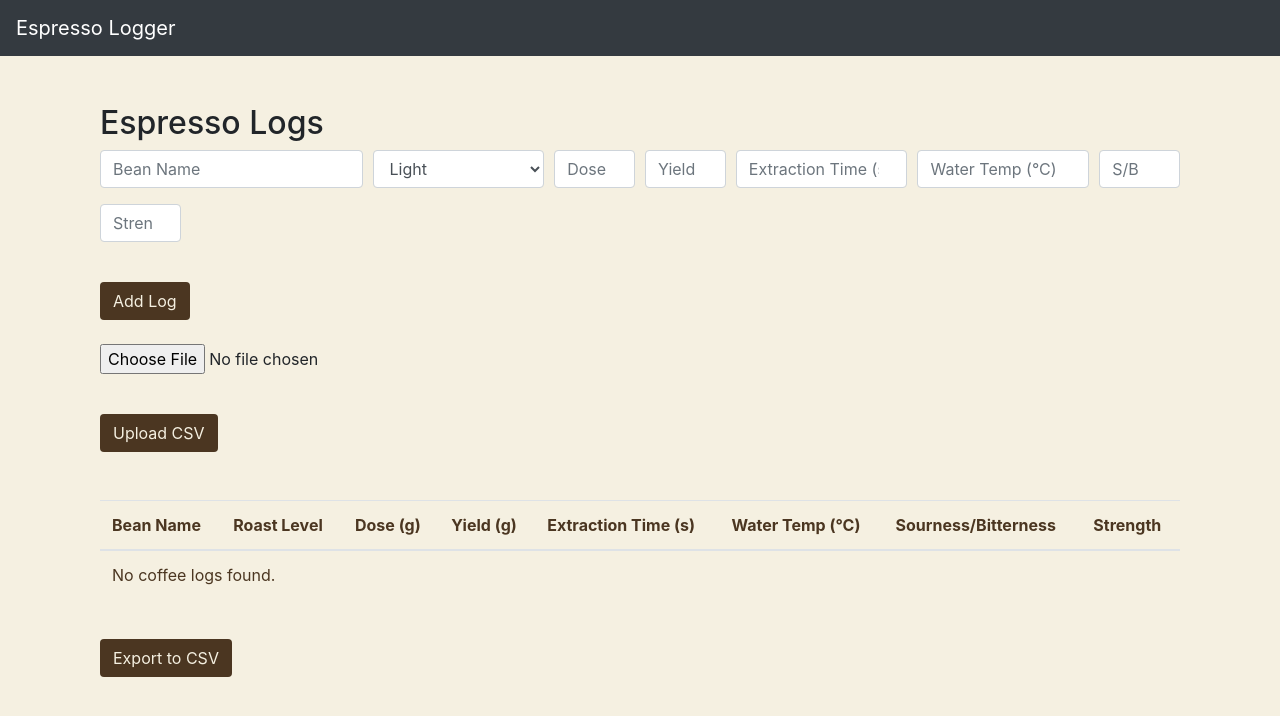
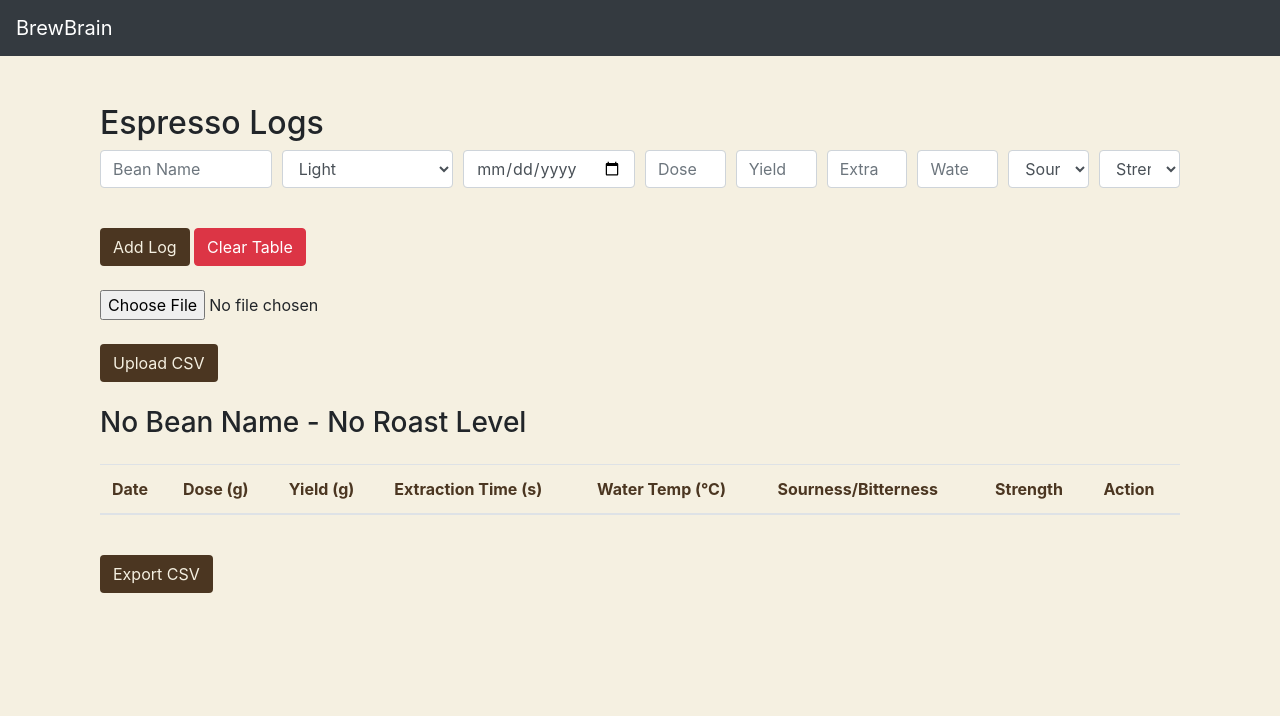
Before and after one commit to SebastianD101/BrewBrain, a Django app: template BrewBrain/espresso_log/templates/coffee_logs.html in a window 1280 px wide. Shown: the top 716 px of the page. Run offline with Django 5.2, Linux system fonts and the light colour scheme; the template is opened without the code that fills it, so the values that code supplies are empty; some libraries are stand-ins or nearby versions.

Commit message:
refined table and user experience

```diff
--- a/BrewBrain/espresso_log/templates/base.html
+++ b/BrewBrain/espresso_log/templates/base.html
@@ -3,7 +3,7 @@
 <head>
     <meta charset="UTF-8">
     <meta name="viewport" content="width=device-width, initial-scale=1.0">
-    <title>Espresso Logger</title>
+    <title>BrewBrain</title>
     <!-- Include Bootstrap CSS -->
     <link href="https://maxcdn.bootstrapcdn.com/bootstrap/4.5.2/css/bootstrap.min.css" rel="stylesheet">
     {% load static %}
@@ -11,7 +11,7 @@
 </head>
 <body>
     <nav class="navbar navbar-expand-lg navbar-dark bg-dark">
-        <a class="navbar-brand" href="#">Espresso Logger</a>
+        <a class="navbar-brand" href="#">BrewBrain</a>
         <!-- Add more navigation items if needed -->
     </nav>
 
--- a/BrewBrain/espresso_log/templates/coffee_logs.html
+++ b/BrewBrain/espresso_log/templates/coffee_logs.html
@@ -17,6 +17,14 @@
     }
     .btn-coffee:hover {
         background-color: #5f4536;  /* slightly lighter coffee brown */
+        color: #f5f0e1;  /* creamy color */
+    }
+    .btn-delete {
+        background-color: #d9534f;  /* Bootstrap's danger color */
+        color: #f5f0e1;  /* creamy color */
+    }
+    .btn-delete:hover {
+        background-color: #c9302c;  /* slightly lighter danger color */
         color: #f5f0e1;  /* creamy color */
     }
     @media (max-width: 768px) {
@@ -53,14 +61,12 @@
 <div class="container mt-5">
     <h2>Espresso Logs</h2>
 
-    <form method="post" enctype="multipart/form-data">
-        {% csrf_token %}
     <div class="form-row">
-            <div class="form-group col-md-3">
-                <input type="text" class="form-control" name="bean_name" placeholder="Bean Name">
+        <div class="form-group col-md-2">
+            <input type="text" class="form-control" id="beanName" placeholder="Bean Name">
         </div>
         <div class="form-group col-md-2">
-                <select class="form-control" name="roast_level">
+            <select class="form-control" id="roastLevel">
                 <option value="Light">Light</option>
                 <option value="Light-Medium">Light-Medium</option>
                 <option value="Medium">Medium</option>
@@ -68,74 +74,184 @@
                 <option value="Dark">Dark</option>
             </select>
         </div>
-            <div class="form-group col-md-1">
-                <input type="number" class="form-control" name="dose" placeholder="Dose (g)">
+        <div class="form-group col-md-2">
+            <input type="date" class="form-control" id="date">
         </div>
         <div class="form-group col-md-1">
-                <input type="number" class="form-control" name="yield_amt" placeholder="Yield (g)">
-            </div>
-            <div class="form-group col-md-2">
-                <input type="number" class="form-control" name="extraction_time" placeholder="Extraction Time (s)">
-            </div>
-            <div class="form-group col-md-2">
-                <input type="number" class="form-control" name="water_temperature" placeholder="Water Temp (°C)">
+            <input type="number" class="form-control" id="dose" placeholder="Dose (g)">
         </div>
         <div class="form-group col-md-1">
-                <input type="number" class="form-control" name="sourness_bitterness" placeholder="S/B">
+            <input type="number" class="form-control" id="yieldAmt" placeholder="Yield (g)">
         </div>
         <div class="form-group col-md-1">
-                <input type="number" class="form-control" name="strength" placeholder="Strength">
+            <input type="number" class="form-control" id="extractionTime" placeholder="Extraction Time (s)">
+        </div>
+        <div class="form-group col-md-1">
+            <input type="number" class="form-control" id="waterTemp" placeholder="Water Temp (°C)">
+        </div>
+        <div class="form-group col-md-1">
+            <select class="form-control" id="sournessBitterness">
+                <option selected="true" disabled="disabled">Sourness/Bitterness </option>
+                <option value="1">1</option>
+                <option value="2">2</option>
+                <option value="3">3</option>
+                <option value="4">4</option>
+                <option value="5">5</option>
+            </select>
+        </div>
+        <div class="form-group col-md-1">
+            <select class="form-control" id="strength">
+                <option selected="true" disabled="disabled">Strength </option>
+                <option value="1">1</option>
+                <option value="2">2</option>
+                <option value="3">3</option>
+                <option value="4">4</option>
+                <option value="5">5</option>
+            </select>
         </div>
     </div>
-        <button type="submit" name="add" class="btn btn-coffee mt-4 mb-4">Add Log</button>
-    </form>
+    <button id="addLog" class="btn btn-coffee mt-4 mb-4">Add Log</button>
+    <button id="clearTable" class="btn btn-danger mt-4 mb-4">Clear Table</button>
 
-    <form method="post" enctype="multipart/form-data">
-        {% csrf_token %}
-        <div class="form-group">
-            <input type="file" class="form-control-file" name="file">
-        </div>
-        <button type="submit" name="upload" class="btn btn-coffee mt-4 mb-4">Upload CSV</button>
-    </form>
+    <input type="file" id="csvFileInput" class="form-control-file">
+    <button id="uploadCsv" class="btn btn-coffee mt-4 mb-4">Upload CSV</button>
 
     <div class="table-responsive">
-        <table class="table table-hover mt-4">
+        <h3 id="tableTitle">No Bean Name - No Roast Level</h3>
+        <table class="table table-hover mt-4" id="logsTable">
             <thead>
                 <tr>
-                    <th>Bean Name</th>
-                    <th>Roast Level</th>
+                    <th>Date</th>
                     <th>Dose (g)</th>
                     <th>Yield (g)</th>
                     <th>Extraction Time (s)</th>
                     <th>Water Temp (°C)</th>
                     <th>Sourness/Bitterness</th>
                     <th>Strength</th>
+                    <th>Action</th>
                 </tr>
             </thead>
-            <tbody>
-                {% for log in logs %}
-                <tr>
-                    <td data-label="Bean Name">{{ log.bean_name }}</td>
-                    <td data-label="Roast Level">{{ log.roast_level }}</td>
-                    <td data-label="Dose (g)">{{ log.dose }}</td>
-                    <td data-label="Yield (g)">{{ log.yield_amt }}</td>
-                    <td data-label="Extraction Time (s)">{{ log.extraction_time }}</td>
-                    <td data-label="Water Temp (°C)">{{ log.water_temperature }}</td>
-                    <td data-label="Sourness/Bitterness">{{ log.sourness_bitterness }}</td>
-                    <td data-label="Strength">{{ log.strength }}</td>
-                </tr>
-                {% empty %}
-                <tr>
-                    <td colspan="8">No coffee logs found.</td>
-                </tr>
-                {% endfor %}
+            <tbody id="logsTableBody">
             </tbody>
         </table>
     </div>
 
-    <form method="post">
-        {% csrf_token %}
-        <button type="submit" name="export" class="btn btn-coffee mt-4 mb-4">Export to CSV</button>
-    </form>
+    <button id="exportCsv" class="btn btn-coffee mt-4 mb-4">Export CSV</button>
 </div>
+
+<script>
+    document.addEventListener("DOMContentLoaded", function() {
+        const addLogButton = document.getElementById("addLog");
+        const clearTableButton = document.getElementById("clearTable");
+        const logsTableBody = document.getElementById("logsTableBody");
+        const csvFileInput = document.getElementById("csvFileInput");
+        const uploadCsvButton = document.getElementById("uploadCsv");
+        const exportCsvButton = document.getElementById("exportCsv");
+        const tableTitle = document.getElementById("tableTitle");
+
+        addLogButton.addEventListener("click", function() {
+            const beanName = document.getElementById("beanName").value;
+            const roastLevel = document.getElementById("roastLevel").value;
+            const date = document.getElementById("date").value;
+            const dose = document.getElementById("dose").value;
+            const yieldAmt = document.getElementById("yieldAmt").value;
+            const extractionTime = document.getElementById("extractionTime").value;
+            const waterTemp = document.getElementById("waterTemp").value;
+            const sournessBitterness = document.getElementById("sournessBitterness").value;
+            const strength = document.getElementById("strength").value;
+
+            // Validate date
+            if (!date) {
+                alert("Please enter a valid date.");
+                return;
+            }
+
+            tableTitle.textContent = `${beanName} - ${roastLevel}`;
+
+            const row = document.createElement("tr");
+            row.innerHTML = `
+                <td>${date}</td>
+                <td>${dose}</td>
+                <td>${yieldAmt}</td>
+                <td>${extractionTime}</td>
+                <td>${waterTemp}</td>
+                <td>${sournessBitterness}</td>
+                <td>${strength}</td>
+                <td><button class="btn btn-delete btn-sm">Delete</button></td>
+            `;
+            logsTableBody.appendChild(row);
+
+            const deleteButton = row.querySelector(".btn-delete");
+            deleteButton.addEventListener("click", function() {
+                row.remove();
+            });
+        });
+
+        clearTableButton.addEventListener("click", function() {
+            logsTableBody.innerHTML = "";
+            tableTitle.textContent = "No Bean Name - No Roast Level";
+        });
+
+        uploadCsvButton.addEventListener("click", function() {
+            const file = csvFileInput.files[0];
+            if (file) {
+                const reader = new FileReader();
+                reader.onload = function(e) {
+                    const text = e.target.result;
+                    const rows = text.split("\n").slice(3);
+                    rows.forEach(row => {
+                        const cols = row.split(",");
+                        if (cols.length === 7) {
+                            const newRow = document.createElement("tr");
+                            newRow.innerHTML = `
+                                <td>${cols[0]}</td>
+                                <td>${cols[1]}</td>
+                                <td>${cols[2]}</td>
+                                <td>${cols[3]}</td>
+                                <td>${cols[4]}</td>
+                                <td>${cols[5]}</td>
+                                <td>${cols[6]}</td>
+                                <td><button class="btn btn-delete btn-sm">Delete</button></td>
+                            `;
+                            logsTableBody.appendChild(newRow);
+
+                            const deleteButton = newRow.querySelector(".btn-delete");
+                            deleteButton.addEventListener("click", function() {
+                                newRow.remove();
+                            });
+
+                            // Update table title
+                            if (tableTitle.textContent === "No Bean Name - No Roast Level") {
+                                const firstNonEmptyRow = text.split("\n")[0];
+                                const [beanName, roastLevel] = firstNonEmptyRow.split(",");
+                                tableTitle.textContent = `${beanName} - ${roastLevel}`;
+                            }
+                        }
+                    });
+                };
+                reader.readAsText(file);
+            }
+        });
+
+        exportCsvButton.addEventListener("click", function() {
+            const rows = logsTableBody.querySelectorAll("tr");
+            const csvContent = [
+                `Bean Name,${tableTitle.textContent.split(" - ")[0]}`,
+                `Roast,${tableTitle.textContent.split(" - ")[1]}`,
+                ``,
+                ...Array.from(rows).map(row =>
+                    Array.from(row.cells).slice(0, 7).map(cell => cell.textContent).join(",")
+                )
+            ].join("\n");
+
+            const encodedUri = encodeURI("data:text/csv;charset=utf-8," + csvContent);
+            const link = document.createElement("a");
+            link.setAttribute("href", encodedUri);
+            link.setAttribute("download", `brew_brain_for_${tableTitle.textContent.replace(" - ", "_")}_${new Date().toISOString().slice(0, 10)}.csv`);
+            document.body.appendChild(link);
+            link.click();
+            document.body.removeChild(link);
+        });
+    });
+</script>
 {% endblock %}
--- a/BrewBrain/espresso_log/urls.py
+++ b/BrewBrain/espresso_log/urls.py
@@ -2,5 +2,5 @@ from django.urls import path
 from .views import *
 
 urlpatterns = [
-    path('coffee_logs/', coffee_logs_view, name='coffee_logs'),
+    path('', coffee_logs_view, name='coffee_logs'),
 ]
```
Lines whose indentation alone changed are shown as unchanged.
